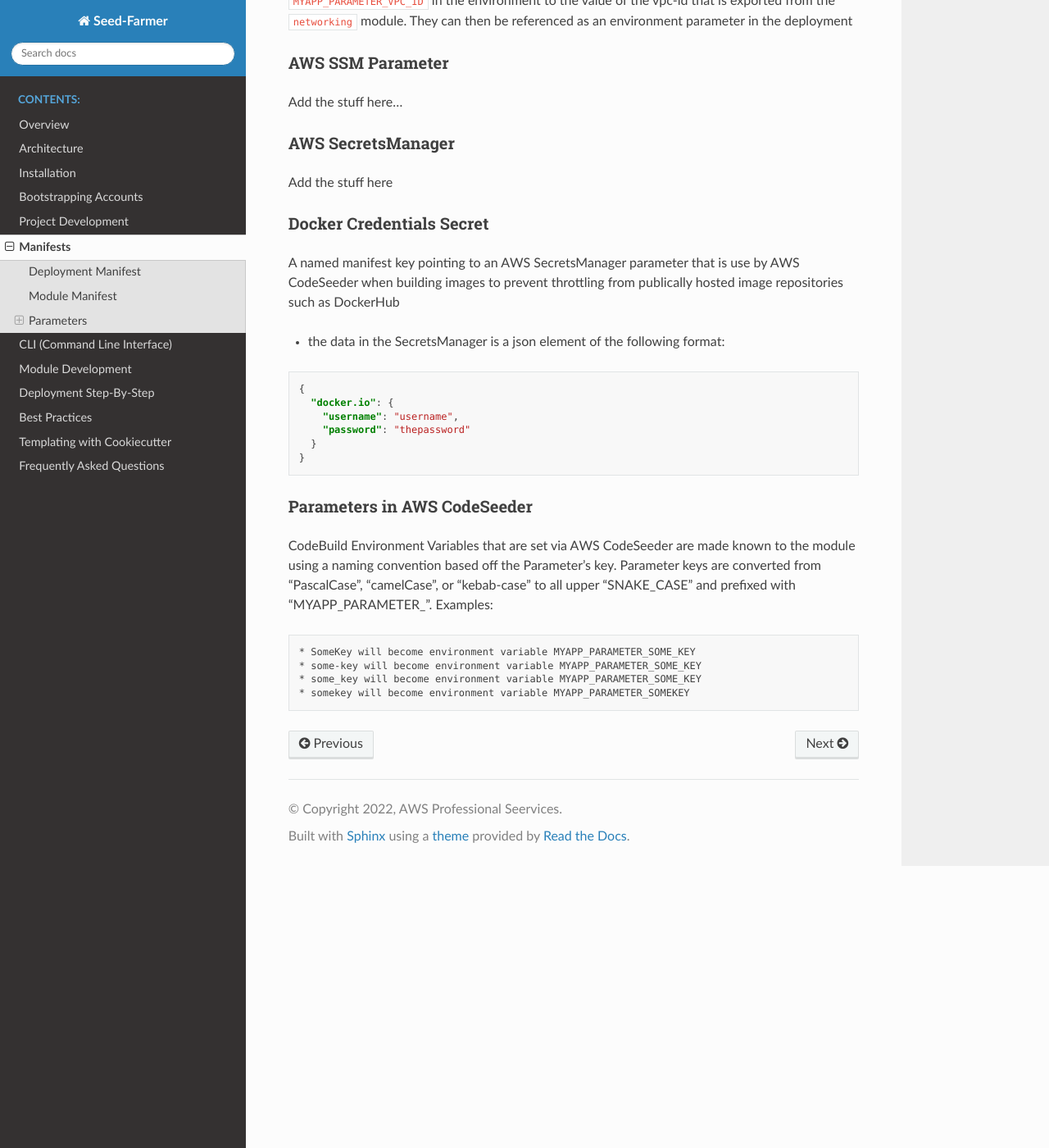
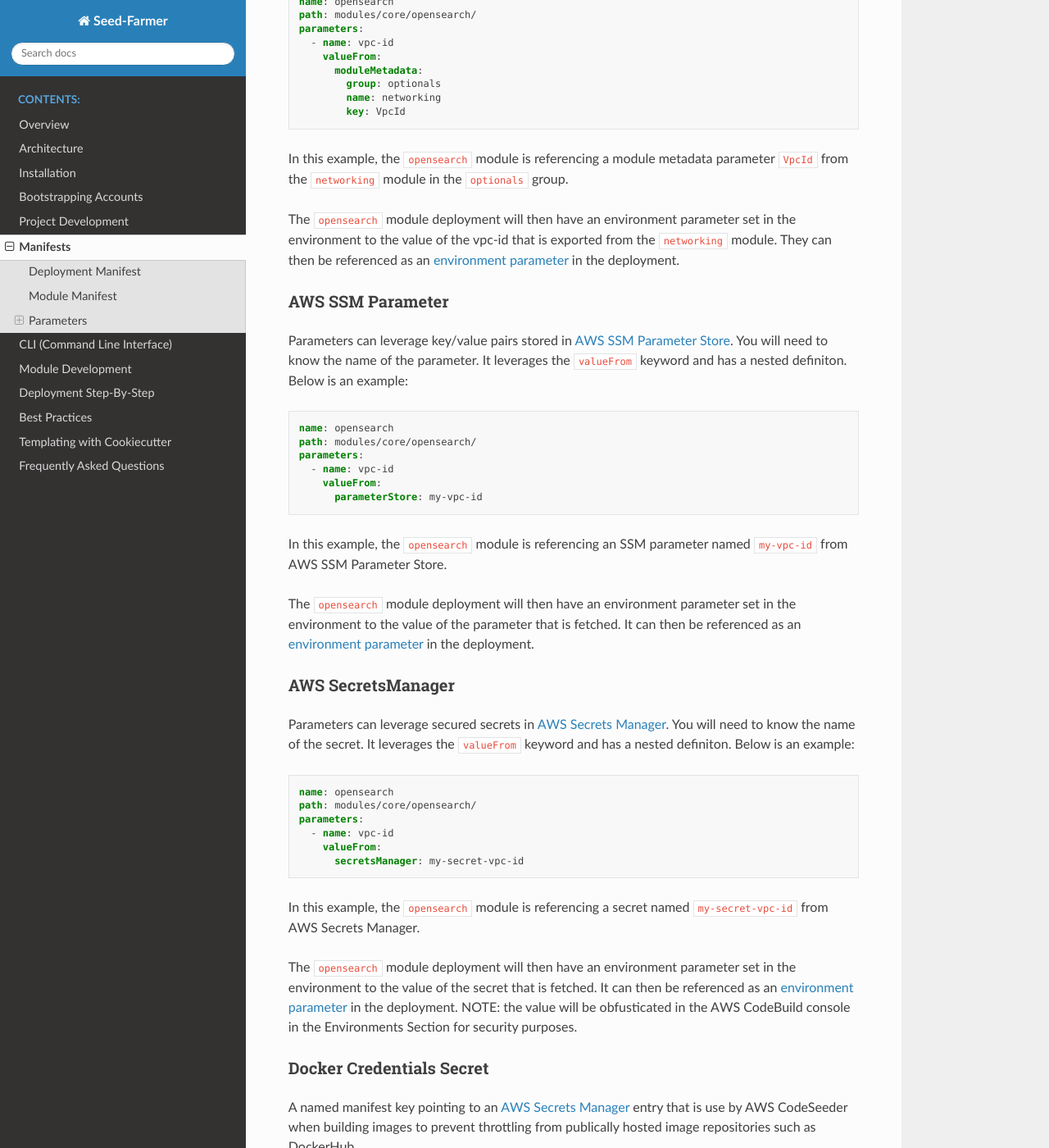
Before and after one commit to awslabs/seed-farmer, a Sphinx documentation site: the page built from docs/source/manifests.md, in a window 1280 px wide and 1400 px high, scrolled down 3973 px. Shown: the whole window at 82% size. Built offline with Sphinx 7.4.7 and the Read the Docs theme 2.0.0, drawn with Linux system fonts in a browser that asks for light colours; the version number could not be read and is left out; some of the changed text lies outside the part shown.

Commit message:
updating parameters

````diff
--- a/docs/source/manifests.md
+++ b/docs/source/manifests.md
@@ -102,7 +102,7 @@ Modules should be parameterized to promote extensibility.  The CLI and [Module M
 - [User Defined](user_defined) - a simple key/value string
 - [Module Metadata](modulemetadata) from other deployed modules
 - [Environment Variables](envVariable)
-- [AWS SSM parameters](ssm_parameter)
+- [AWS SSM Parameter](ssm_parameter)
 - [AWS Secrets Manager](secrets_manager)
 
 They are defined in the module manifest for each module.
@@ -121,25 +121,37 @@ parameters:
   - name: rosbag-scene-table-suffix
     value: Rosbag-Scene-Metadata
 ```
-In this example, the `glue-db-suffix` parameter will be exposed to the CodeBuild via AWS CodeSeeder as:
-```MYAPP_PARAMETER_GLUE_DB_SUFFIX=vsidata```.
+In this example, the `glue-db-suffix` parameter will be exposed to the CodeBuild via AWS CodeSeeder as an [environment parameter](params_in_codeseeder).
 
-See [Parameters in AWS CodeSeeder](params_in_codeseeder)
 
 
 (envVariable)=
 ### Environment Variables
 `seedfarmer` supports using [Dotenv](https://github.com/theskumar/python-dotenv) for dynamic replacement.  Wen a file names `.env` is placed at the projecr root (where `seedfarmer.yaml` resides), any value in a manifest with a key of `envVariable` will be matched and replaced with the corresponding environment variable.
 
-For example, instead of hard-coding an `account id` in any manifest, that is commited to a repo, you can use `.env` and dynamically replace the value at runtime via the sample below:
+```yaml
+name: opensearch
+path: modules/core/opensearch/
+parameters:
+  - name: vpc-id
+    valueFrom:
+      envVariable: ENV_VPC_ID
+```
+In this example, the `opensearch` module is referencing an environment parameter named `ENV_VPC_ID`. <br>
+
+The `opensearch` module deployment will then have an environment parameter set in the environment to the value of the parameter.  It can then be referenced as an [environment parameter](params_in_codeseeder) in the deployment.
+
+`Environment Variables` also support dynamically changing the `account_id` in manifests to avoid hard-coding an `account_id` in any manifest.
 ```yaml
 accountId:
   valueFrom:
     envVariable: PRIMARY_ACCOUNT
 ```
+<br>
+
 (modulemetadata)=
 ### Module Metadata
-Parameters can also leverage exported metadata from eisting modules.  You will need to know the group name, module name and the name of the paramter.  It leverages the `valueFrom` keyword (instead of `value') and has a nested definiton. Below is an example:
+Parameters can leverage exported metadata from existing modules.  You will need to know the group name, module name and the name of the parameter.  It leverages the `valueFrom` keyword and has a nested definiton. Below is an example:
 ```yaml
 name: opensearch
 path: modules/core/opensearch/
@@ -153,22 +165,45 @@ parameters:
 ```
 In this example, the `opensearch` module is referencing a module metadata parameter `VpcId` from the `networking` module in the `optionals` group. <br>
 
-The `opensearch` module deployment will then have an environment parameter set: `MYAPP_PARAMETER_VPC_ID` in the environment to the value of the vpc-id that is exported from the `networking` module.  They can then be referenced as an environment parameter in the deployment
+The `opensearch` module deployment will then have an environment parameter set in the environment to the value of the vpc-id that is exported from the `networking` module.  They can then be referenced as an [environment parameter](params_in_codeseeder) in the deployment.
 
 
 (ssm_parameter)=
 ### AWS SSM Parameter
-Add the stuff here...
+Parameters can leverage key/value pairs stored in [AWS SSM Parameter Store](https://docs.aws.amazon.com/systems-manager/latest/userguide/systems-manager-parameter-store.html).  You will need to know the name of the parameter.  It leverages the `valueFrom` keyword and has a nested definiton. Below is an example:
+```yaml
+name: opensearch
+path: modules/core/opensearch/
+parameters:
+  - name: vpc-id
+    valueFrom:
+      parameterStore: my-vpc-id
+```
+In this example, the `opensearch` module is referencing an SSM parameter named `my-vpc-id` from AWS SSM Parameter Store. <br>
+
+The `opensearch` module deployment will then have an environment parameter set in the environment to the value of the parameter that is fetched.  It can then be referenced as an [environment parameter](params_in_codeseeder) in the deployment.
 
 (secrets_manager)=
 ### AWS SecretsManager
-Add the stuff here
+Parameters can leverage secured secrets in [AWS Secrets Manager](https://docs.aws.amazon.com/secretsmanager/latest/userguide/intro.html).  You will need to know the name of the secret.  It leverages the `valueFrom` keyword and has a nested definiton. Below is an example:
+```yaml
+name: opensearch
+path: modules/core/opensearch/
+parameters:
+  - name: vpc-id
+    valueFrom:
+      secretsManager: my-secret-vpc-id
+```
+In this example, the `opensearch` module is referencing a secret named `my-secret-vpc-id` from AWS Secrets Manager. <br>
+
+The `opensearch` module deployment will then have an environment parameter set in the environment to the value of the secret that is fetched.  It can then be referenced as an [environment parameter](params_in_codeseeder) in the deployment.  NOTE: the value will be obfusticated in the AWS CodeBuild console in the Environments Section for security purposes.
 
 
 (dockerCredentialsSecret)=
 ### Docker Credentials Secret
-A named manifest key pointing to an AWS SecretsManager parameter that is use by AWS CodeSeeder when building images to prevent throttling from publically hosted image repositories such as DockerHub
-  - the data in the SecretsManager is a json element of the following format:
+A named manifest key pointing to an [AWS Secrets Manager](https://docs.aws.amazon.com/secretsmanager/latest/userguide/intro.html) entry that is use by AWS CodeSeeder when building images to prevent throttling from publically hosted image repositories such as DockerHub. <br>
+<br>
+The data in the SecretsManager is a json element of the following format:
   ```json
   {
     "docker.io": {
@@ -179,11 +214,12 @@ A named manifest key pointing to an AWS SecretsManager parameter that is use by
   ```
 
   (params_in_codeseeder)=
-###  Parameters in AWS CodeSeeder
+### Parameters in AWS CodeSeeder
 
-CodeBuild Environment Variables that are set via AWS CodeSeeder are made known to the module using a naming convention based off the Parameter’s key. Parameter keys are converted from “PascalCase”, “camelCase”, or “kebab-case” to all upper “SNAKE_CASE” and prefixed with “MYAPP_PARAMETER_”. Examples:
+CodeBuild Environment Variables that are set via AWS CodeSeeder are made known to the module using a naming convention based off the Parameter’s key. Parameter keys are converted from “PascalCase”, “camelCase”, or “kebab-case” to all upper “SNAKE_CASE” and prefixed with “<<project>>_PARAMETER_”.  If the name of our project is "MY_APP" the resulting environment parameters will be:
 
-``` * someKey will become environment variable MYAPP_PARAMETER_SOME_KEY
+```
+* someKey will become environment variable MYAPP_PARAMETER_SOME_KEY
 * SomeKey will become environment variable MYAPP_PARAMETER_SOME_KEY
 * some-key will become environment variable MYAPP_PARAMETER_SOME_KEY
 * some_key will become environment variable MYAPP_PARAMETER_SOME_KEY
````
Also changed, not shown: other parts of docs/source/manifests.md (+1 -1 lines).
